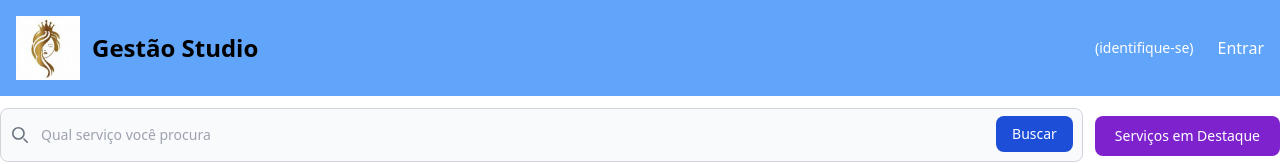
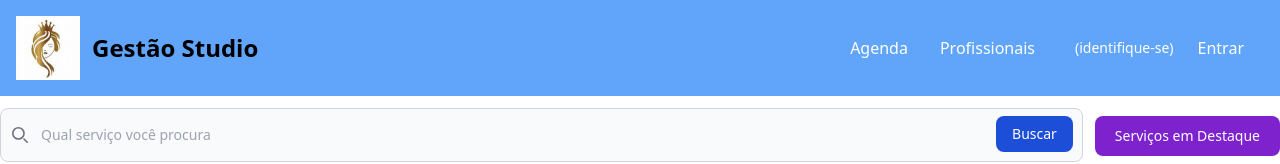
Before and after one commit to williamvellozodeavila/Projeto_Integrador, a Next.js app in the folder gs_cliente/: page / in a window 1280 px wide. Shown: the top 164 px of the page. Built offline with nearby package versions, Linux system fonts and the light colour scheme.

Commit message:
Criei Profissionais

```diff
--- a/gs_cliente/src/components/Header.tsx
+++ b/gs_cliente/src/components/Header.tsx
@@ -10,6 +10,17 @@ export function Header() {
                         Gestão Studio
                     </span>
                 </Link>
+            <div className="mr-5 items-center justify-between hidden w-full md:flex md:w-auto md:order-1" id="navbar-sticky">
+                <ul className="mr-10 flex flex-col p-4 md:p-0 mt-4 font-medium border border-gray-100 rounded-lg bg-blue-400 md:space-x-8 rtl:space-x-reverse md:flex-row md:mt-0 md:border-0 md:bg-blue-400 dark:bg-gray-800 md:dark:bg-gray-900 dark:border-gray-700">
+
+                    <li>
+                        <a href="#" className="block py-2 px-3 text-white rounded hover:bg-gray-100 md:hover:bg-transparent md:hover:text-white md:p-0 md:dark:hover:text-blue-500 dark:text-white dark:hover:bg-gray-700 dark:hover:text-white md:dark:hover:bg-transparent dark:border-gray-700">Agenda</a>
+                    </li>
+                    <li>
+                        <a href="/profissionais" className="block py-2 px-3 text-white rounded hover:bg-gray-100 md:hover:bg-transparent md:hover:text-white md:p-0 md:dark:hover:text-blue-500 dark:text-white dark:hover:bg-gray-700 dark:hover:text-white md:dark:hover:bg-transparent dark:border-gray-700">Profissionais</a>
+                    </li>
+                </ul>
+
             <div className="flex items-center space-x-6 rtl:space-x-reverse">
                 <span className="text-sm  text-white dark:text-white hover:underline">
                     (identifique-se)
@@ -19,6 +30,7 @@ export function Header() {
                 </Link>
             </div>
             </div>
+            </div>
         </nav>
 
     )
```
